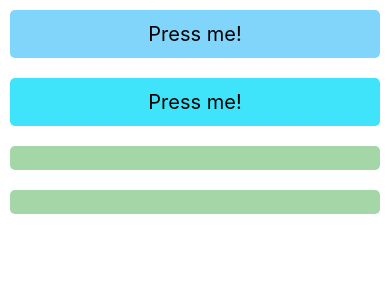
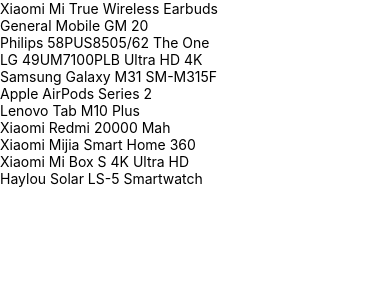
Before and after one commit to Sirius-Star42/Project-010-Login-Page-RN-02-, a React Native app in the folder loginPage/: screen / in a window 390 px wide. Shown: the top 300 px of the page. Built offline with nearby package versions, Linux system fonts and the light colour scheme.

Commit message:
added produc_data json file

```diff
--- a/loginPage/src/App.js
+++ b/loginPage/src/App.js
@@ -1,22 +1,27 @@
 import React from 'react';
-import {SafeAreaView, View, Text, TouchableOpacity, StyleSheet} from 'react-native';
-import MyButton from './components/Button';
+import {SafeAreaView, View, Text, TouchableOpacity, StyleSheet, FlatList, Image, Dimensions, TextInput} from 'react-native';
+import product_data from './components/product_data.json';
+
 
 
 const App = () => {
+
+
   return (
     <SafeAreaView>
       <View>
+        <FlatList
+        data={product_data}
+        renderItem={({item}) => <Text>{item.title}</Text>}
+        keyExtractor={(item, index) => index.toString()}
 
+        />
       </View>
-      <MyButton banner="Press me!" color="#81d4fa" />
-      <MyButton banner="Press me!" color="#40e4fa" />
-      <MyButton/>
-      <MyButton/>
     </SafeAreaView>
 
   )
 }
 
 
+
 export default App;
--- a/loginPage/src/components/Button.js
+++ /dev/null
@@ -1,26 +0,0 @@
-import React from 'react';
-import {SafeAreaView, View, Text, Button, TouchableOpacity, StyleSheet} from 'react-native';
-
-const MyButton = (props) => {
-  return (
-    <TouchableOpacity style={[mystyles.buttonContainer, {backgroundColor: props.color}]}>
-        <Text style={mystyles.textStyle}>{props.banner}</Text>
-    </TouchableOpacity>
-  )
-}
-const mystyles=StyleSheet.create({
-    buttonContainer: {
-      backgroundColor: '#a5d6a7',
-      padding: 12,
-      margin: 10,
-      borderRadius: 5,
-      alignItems: "center",
-
-
-    },
-    textStyle: {
-        fontSize: 20,
-
-    }
-  })
-export default MyButton;
--- /dev/null
+++ b/loginPage/src/components/product_data.json
@@ -0,0 +1,79 @@
+[
+    {
+        "id": 0,
+        "title": "Xiaomi Mi True Wireless Earbuds",
+        "imgURL": "https://m.media-amazon.com/images/I/51uguxa9nYL._AC._SR360,460.jpg",
+        "price": "₺134,77",
+        "inStock": true
+    },
+    {
+        "id": 1,
+        "title": "General Mobile GM 20",
+        "imgURL": "https://m.media-amazon.com/images/I/51lK00mvFaL._AC._SR180,230.jpg",
+        "price": "₺1.810,21",
+        "inStock": true
+    },
+    {
+        "id": 2,
+        "title": "Philips 58PUS8505/62 The One",
+        "imgURL": "https://m.media-amazon.com/images/I/71zLCzJcXaL._AC._SR360,460.jpg",
+        "price": "₺6.992,25",
+        "inStock": false
+    },
+    {
+        "id": 3,
+        "title": "LG 49UM7100PLB Ultra HD 4K",
+        "imgURL": "https://m.media-amazon.com/images/I/71gAldY8eGL._AC._SR360,460.jpg",
+        "price": "₺4.614,38",
+        "inStock": true
+    },
+    {
+        "id": 4,
+        "title": "Samsung Galaxy M31 SM-M315F",
+        "imgURL": "https://m.media-amazon.com/images/I/71mUIp9oCXL._AC._SR360,460.jpg",
+        "price": "₺2.995,80",
+        "inStock": true
+    },
+    {
+        "id": 5,
+        "title": "Apple AirPods Series 2",
+        "imgURL": "https://m.media-amazon.com/images/I/51XanmiXw0L._AC._SR360,460.jpg",
+        "price": "₺1.299,00",
+        "inStock": true
+    },
+    {
+        "id": 6,
+        "title": "Lenovo Tab M10 Plus",
+        "imgURL": "https://m.media-amazon.com/images/I/81JR-A35D0L._AC._SR360,460.jpg",
+        "price": "₺2.496,50",
+        "inStock": false
+    },
+    {
+        "id": 7,
+        "title": "Xiaomi Redmi 20000 Mah",
+        "imgURL": "https://images-na.ssl-images-amazon.com/images/I/41vVdTukkgL._AC_SX522_.jpg",
+        "price": "₺134,70",
+        "inStock": false
+    },
+    {
+        "id": 8,
+        "title": "Xiaomi Mijia Smart Home 360",
+        "imgURL": "https://images-na.ssl-images-amazon.com/images/I/31G-rIrW9zL._AC_UL320_SR226,320_.jpg",
+        "price": "₺269,73",
+        "inStock": true
+    },
+    {
+        "id": 9,
+        "title": "Xiaomi Mi Box S 4K Ultra HD",
+        "imgURL": "https://images-na.ssl-images-amazon.com/images/I/31sNKUGwNUL._AC_.jpg",
+        "price": "₺478,53",
+        "inStock": true
+    },
+    {
+        "id": 10,
+        "title": "Haylou Solar LS-5 Smartwatch",
+        "imgURL": "https://images-na.ssl-images-amazon.com/images/I/51kfZ4W9YSL._AC_SX522_.jpg",
+        "price": "₺296,00",
+        "inStock": true
+    }
+]
```
